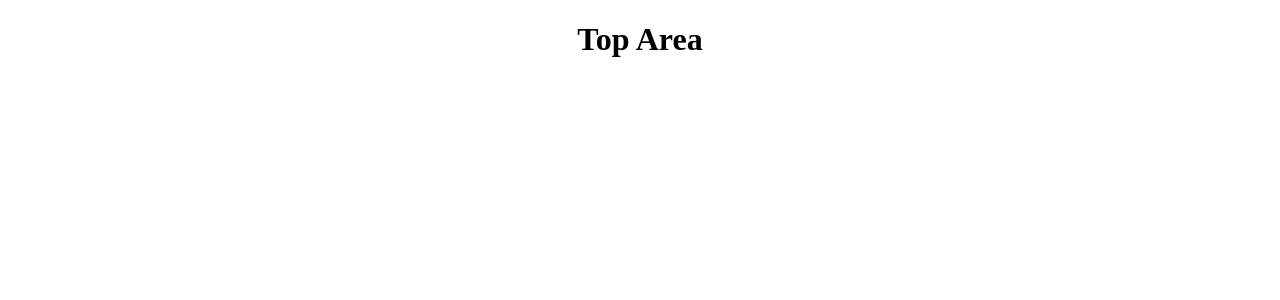
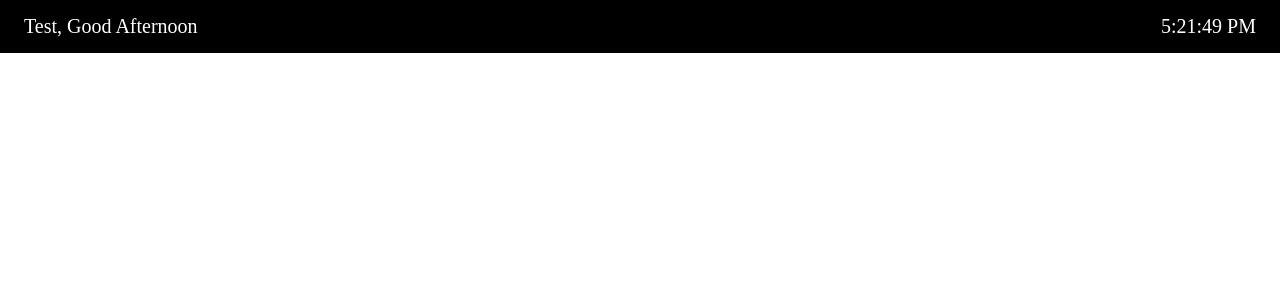
Before and after one commit to Arun9600/fake-store-api, a React (Create React App) app: page / in a window 1280 px wide. Shown: the top 300 px of the page. Built offline with nearby package versions, Linux system fonts and the light colour scheme.

Commit message:
top area greetings and timer updated

```diff
--- a/src/App.css
+++ b/src/App.css
@@ -1,38 +1,13 @@
-.App {
-  text-align: center;
+body {
+  margin: 0;
+  overflow: hidden;
 }
-
-.App-logo {
-  height: 40vmin;
-  pointer-events: none;
+.top-area h6 {
+  margin: 0;
+  font-size: 20px;
+  color: #fff;
+  font-weight: normal;
 }
-
-@media (prefers-reduced-motion: no-preference) {
-  .App-logo {
-    animation: App-logo-spin infinite 20s linear;
-  }
+.timer-area {
+  text-align: right;
 }
-
-.App-header {
-  background-color: #282c34;
-  min-height: 100vh;
-  display: flex;
-  flex-direction: column;
-  align-items: center;
-  justify-content: center;
-  font-size: calc(10px + 2vmin);
-  color: white;
-}
-
-.App-link {
-  color: #61dafb;
-}
-
-@keyframes App-logo-spin {
-  from {
-    transform: rotate(0deg);
-  }
-  to {
-    transform: rotate(360deg);
-  }
-}
--- /dev/null
+++ b/src/components/Clock.jsx
@@ -0,0 +1,14 @@
+import { useEffect, useState } from "react";
+
+const Clock = () => {
+  const [date, setDate] = useState(new Date());
+  const time = () => {
+    setDate(new Date());
+  };
+  useEffect(() => {
+    setInterval(time, 1000);
+  }, []);
+  return <>{date.toLocaleTimeString()}</>;
+};
+
+export default Clock;
--- /dev/null
+++ b/src/components/Greetings.jsx
@@ -0,0 +1,17 @@
+const Greetings = () => {
+  const date = new Date();
+  const CurrentTime = date.getHours();
+  const greetingsMessage =
+    CurrentTime >= 0 && CurrentTime < 12
+      ? "Good Morning"
+      : CurrentTime >= 12 && CurrentTime < 16
+      ? "Good Noon"
+      : CurrentTime >= 16 && CurrentTime < 18
+      ? "Good Afternoon"
+      : CurrentTime >= 18 && CurrentTime < 21
+      ? "Good Evening"
+      : "Good Night";
+  return <>{greetingsMessage}</>;
+};
+
+export default Greetings;
--- a/src/components/TopArea.jsx
+++ b/src/components/TopArea.jsx
@@ -1,7 +1,25 @@
+import { Container, Grid, Box } from "@mui/material";
+import Greetings from "./Greetings";
+import Clock from "./Clock";
 const TopArea = () => {
   return (
     <>
-      <h1>Top Area</h1>
+      <Box sx={{ backgroundColor: "#000", padding: "15px 0" }}>
+        <Container maxWidth="true">
+          <Grid container className="top-area">
+            <Grid item xl={6} lg={6} md={12}>
+              <h6>
+                Test, <Greetings />
+              </h6>
+            </Grid>
+            <Grid item xl={6} lg={6} md={12} className="timer-area">
+              <h6>
+                <Clock />
+              </h6>
+            </Grid>
+          </Grid>
+        </Container>
+      </Box>
     </>
   );
 };
```
Also changed, not shown: public/index.html (+0 -23 lines).
